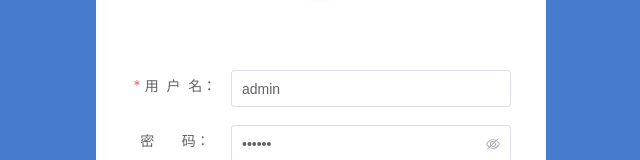
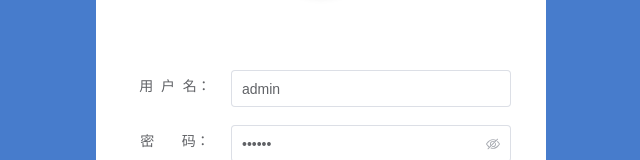
Before and after one commit to GitHubxxx17/lowCode, a Vue app: page /#/login in a window 1280 px wide. Shown: the part 312-472 px from the top of the page, without its empty margins (319-959 px from the left). Built offline with nearby package versions, Linux system fonts and the light colour scheme; a small style sheet from the web is missing.

Commit message:
feat: 登陆注册-新增用户名是否存在检测 + 登录拦截

```diff
--- a/src/request/api/login.ts
+++ b/src/request/api/login.ts
@@ -1,4 +1,16 @@
 import service from "..";
+// 检测用户名是否存在
+export function checkIfUserExist(username) {
+  return service({
+    method: "post",
+    url: "/user/checkIfUserExist",
+    headers: { "Content-Type": "application/x-www-form-urlencoded" },
+    data: {
+      username: username,
+    },
+  });
+}
+
 // 注册
 export function reguser(username, password) {
   return service({
--- a/src/router/index.ts
+++ b/src/router/index.ts
@@ -31,24 +31,12 @@ const router = createRouter({
 
 // 声明全局的导航守卫
 router.beforeEach((to, from, next) => {
+  // 如果用户访问登录页直接放行
+  if (to.path === "/login") return next();
   const token = sessionGetData("token"); // 读取token
-
-  if (to.path === "/editor" && !token) {
-    next("/login");
-  } else {
-    next();
-  }
-});
-
-// 声明全局的导航守卫
-router.beforeEach((to, from, next) => {
-  const token = sessionGetData("token"); // 1、读取token
-
-  if (to.path === "/home" && !token) {
-    next("/login");
-  } else {
-    next();
-  }
+  // 没有 token 直接跳转回 login 页面
+  if (!token) return next("/login");
+  next();
 });
 
 // 向外共享路由对象
--- a/src/views/login.vue
+++ b/src/views/login.vue
@@ -2,7 +2,7 @@
 import { ElButton, ElForm, ElFormItem, ElInput, ElMessage } from "element-plus";
 import "../sass/login/login.scss";
 import { reactive, ref } from "vue";
-import { reguser, login } from "../request/api/login";
+import { checkIfUserExist, reguser, login } from "../request/api/login";
 import userStore from "../stores/userStore.ts";
 import pinia from "../stores/index.ts";
 import { sessionSaveData } from "../hooks/useStorage.ts";
@@ -49,6 +49,30 @@ let form = reactive({
   checkPassword: "",
 });
 
+// 检查用户名是否存在
+const validateifUserExist = async (rule, value, callback) => {
+  if (value === "") {
+    callback(new Error("请输入用户名"));
+  } else {
+    let ifUserExistServer = await checkIfUserExist(form.username);
+    if (changeState.confirmName === "注册") {
+      let regData = ifUserExistServer.data;
+      if (regData.status) {
+        callback(new Error(regData.msg));
+      } else {
+        callback();
+      }
+    } else {
+      let loginData = ifUserExistServer.data;
+      if (loginData.status) {
+        callback();
+      } else {
+        callback("该用户名不存在！");
+      }
+    }
+  }
+};
+
 // 检查密码
 const validatePass = (rule, value, callback) => {
   if (value === "") {
@@ -61,7 +85,7 @@ const validatePass = (rule, value, callback) => {
   }
 };
 
-// 校验密码
+// 二次校验密码
 const validateCheckPass = (rule, value, callback) => {
   if (value === "") {
     callback(new Error("请再次输入密码"));
@@ -76,17 +100,12 @@ const validateCheckPass = (rule, value, callback) => {
 let rules = reactive({
   // 验证用户名是否合法
   username: [
-    { required: true, message: "请输入用户名", trigger: "blur" },
     { min: 3, max: 10, message: "用户名长度应在 3-10 个字符", trigger: "blur" },
+    { validator: validateifUserExist, trigger: "blur" },
   ],
   // 验证密码是否合法
   password: [
-    {
-      min: 6,
-      max: 15,
-      message: "密码长度应在 6-15 个字符",
-      trigger: "blur",
-    },
+    { min: 6, max: 15, message: "密码长度应在 6-15 个字符", trigger: "blur" },
     { validator: validatePass, trigger: "blur" },
   ],
   checkPassword: [{ validator: validateCheckPass, trigger: "blur" }],
```
